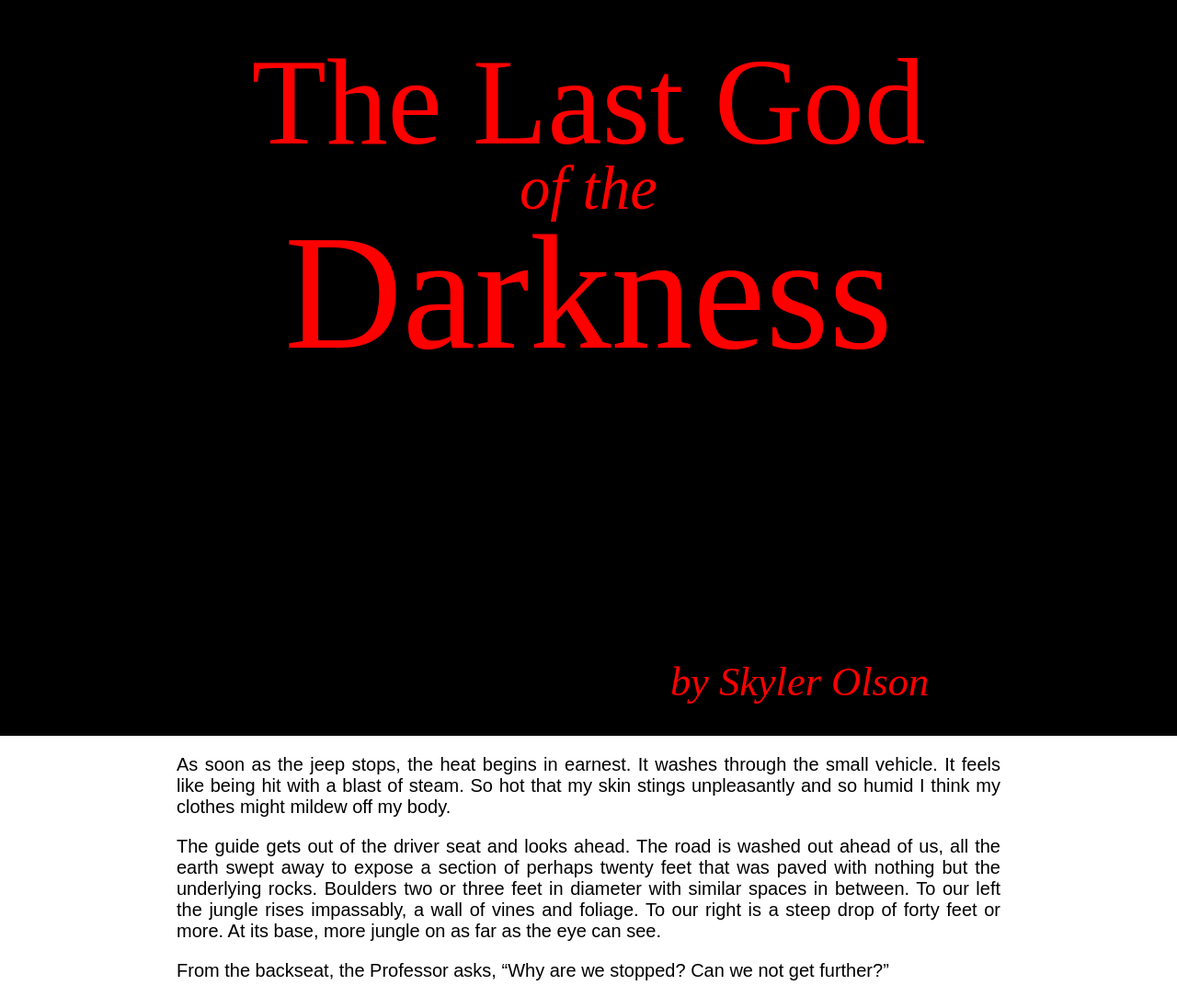
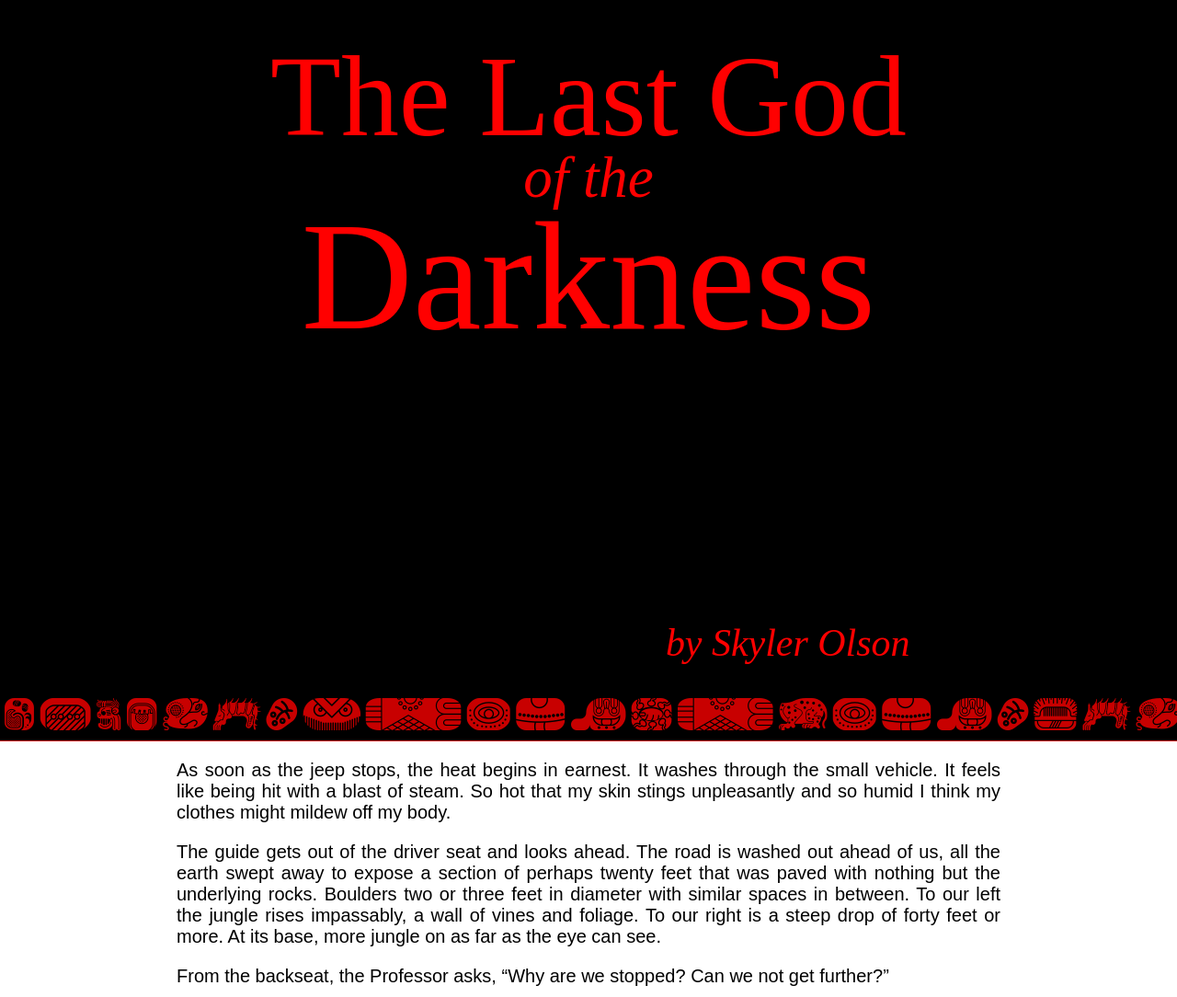
Before and after one commit to ssoRL/last-god-of-darkness, a website: page index.html in a window 1280 px wide. Shown: the top 1084 px of the page at 92% size. Drawn offline with Linux system fonts and the light colour scheme.

Commit message:
Create the glyph bar at the top of the page

```diff
--- a/css/tlgotd.css
+++ b/css/tlgotd.css
@@ -30,13 +30,31 @@ p {
     background-color: black;
     color: rgb(200,0,0);
     max-width: 100vw;
-    height: 100vh;
+    height: calc(100vh - 45px);
 }
 
 #title img {
     max-height: 100%;
     width: 100%;
     height: 100%;
+}
+
+#top-bar {
+    width: 100vw;
+    height: 45px;
+    background-color: black;
+    overflow: hidden;
+    padding-bottom: 5px;
+    position: sticky;
+    top: 0;
+    border-bottom: 1px solid rgb(200,0,0);
+}
+
+#top-bar span {
+    font-family: "tlgotdMayan";
+    font-size: 35px;
+    color: rgb(200,0,0);
+    padding-left: 5px;
 }
 
 #footer {
--- a/index.html
+++ b/index.html
@@ -4,6 +4,7 @@
         <title>The Last God of the Darkness</title>
         <link rel="icon"  type="image/png"  href="media/jaguar-icon.png">
         <link rel="stylesheet" href="css/tlgotd.css" type="text/css" charset="utf-8" />
+        <script src="js/glyph-bar.js" type="text/javascript" charset="utf-8"></script>
         <script src="js/load-content.js" type="text/javascript" charset="utf-8"></script>
         <script src="js/fadeblack.js" type="text/javascript" charset="utf-8"></script>
         <script src="js/blinkers.js" type="text/javascript" charset="utf-8"></script>
@@ -13,6 +14,7 @@
         <div id="title">
             <img src="media/title.svg"></img>
         </div>
+        <div id="top-bar"></div>
         <div id="contentSection"></div>
         <img id="footer" src="media/jungle-trees.png"></img>
     </body>
--- /dev/null
+++ b/js/glyph-bar.js
@@ -0,0 +1,52 @@
+// Constants
+let last_scroll_position = 0;
+// This is the number of pixels to let pass before recoloring everything
+let scrollLagGB = 100;
+// The dom element of the top bar
+let top_bar;
+
+/**
+ * A function that will create a bar to sit at the top of the page
+ *  containing all the glyphs from the story
+ */
+function initBar() {
+    // The string of characters that will be built up for the bar to contain
+    innerString = "";
+    let glyphs = document.body.getElementsByClassName("mayan");
+    for (let glyph of glyphs) {
+        let letter = glyph.innerHTML;
+        if(letter === 'd'){
+            //debugger;
+        }
+        innerString += `<span id="${glyph.id}">${letter}</span>`;
+    }
+    top_bar.innerHTML = innerString;
+}
+
+function moveWithScroll(scroll_pos) {
+    // First determine the portion of the page that's been scrolled thru
+    let ratio = scroll_pos / document.getElementById("tlgotd-body").clientHeight;
+    top_bar.scrollLeft = top_bar.scrollLeftMax * ratio;
+}
+
+function initMoveWithScroll() {
+    window.addEventListener('scroll', function(e) {
+        let current_scroll_position = window.scrollY;
+        let scroll_diff = current_scroll_position - last_scroll_position;
+        if(scroll_diff > scrollLagGB || scroll_diff < -scrollLagGB){
+            last_scroll_position = current_scroll_position;
+            moveWithScroll(last_scroll_position);
+        } else {
+          // Don't bother if there's only been a small change. Conserve compute!
+          return;
+        }
+      });
+}
+
+
+window.addEventListener("contentLoaded", () => {
+    top_bar = document.getElementById("top-bar");
+    top_bar.scrollLeft = 0;
+    initBar();
+    initMoveWithScroll();
+});
--- a/js/glyph-flyp.js
+++ b/js/glyph-flyp.js
@@ -37,4 +37,7 @@ function flipGlyphs() {
     window.setTimeout(flipGlyphs, FIXED_DELAY + WEIRD_DELAY * roll_the_dice);
 }
 
-flipGlyphs();
+window.addEventListener("contentLoaded", (a, b) => {
+    debugger;
+    flipGlyphs();
+});
--- a/js/load-content.js
+++ b/js/load-content.js
@@ -5,8 +5,9 @@ async function initializeContent(){
       });
       let text = await contentFetch.text();
       document.getElementById("contentSection").innerHTML = text;
+      window.dispatchEvent(new Event("contentLoaded", {content: true}));
     } catch {
-        console.log("ouch");
+        // Maybe try updating your browser
     }
   }
 
```
